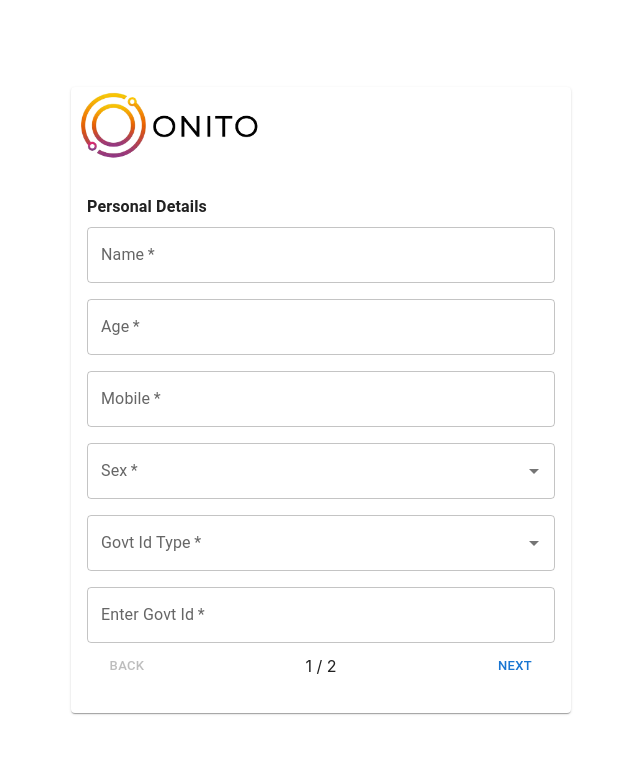
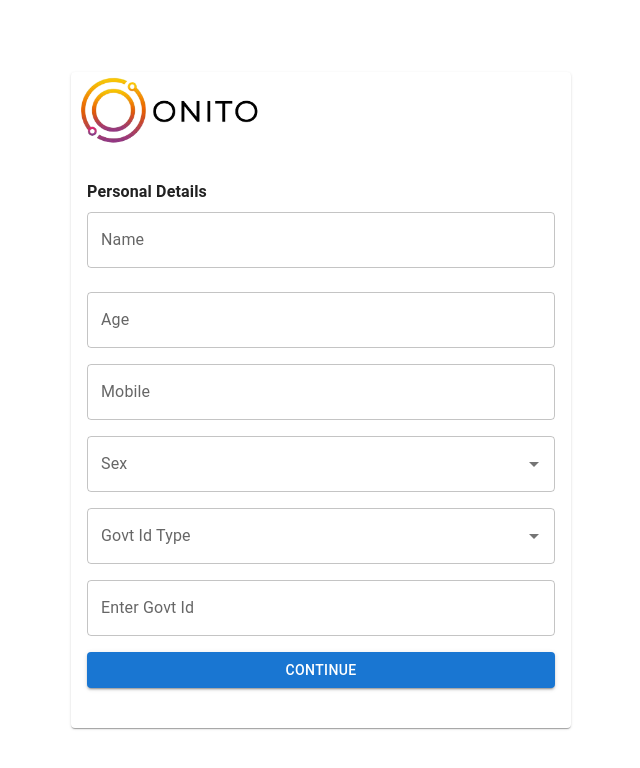
Before and after one commit to coder-rupak/form-validation-project-by-onito-technologies, a React (Create React App) app: page / in a window 1280 px wide. Shown: the top 768 px of the page, without its empty margins (319-959 px from the left). Built offline with nearby package versions, Linux system fonts and the light colour scheme.

Commit message:
steeper incorporated

```diff
--- a/src/pages/Forms/Form1.tsx
+++ b/src/pages/Forms/Form1.tsx
@@ -1,5 +1,11 @@
 import React from "react";
-import { Autocomplete, Grid, TextField } from "@mui/material";
+import {
+  Autocomplete,
+  Button,
+  Grid,
+  TextField,
+  Typography,
+} from "@mui/material";
 import { useForm } from "react-hook-form";
 import { yupResolver } from "@hookform/resolvers/yup";
 import * as yup from "yup";
@@ -16,41 +22,53 @@ const govtIdTypeList = [
 
 interface FormInput {
   name: string;
-  dob: string;
-  mobile: string;
-  sex: string;
-  govtType: string;
-  govtId: string;
+  // dob: string;
+  // mobile: string;
+  // sex: string;
+  // govtType: string;
+  // govtId: string;
 }
+
+type Props = {
+  onContinue: any;
+};
 
 // yup schema
 const schema = yup.object().shape({
-  name: yup.string().required("Name required").min(3, "Min 3 characters"),
-  dob: yup.string().required("DOB required"),
-  mobile: yup
+  name: yup
     .string()
-    .required("Phone number required")
-    .matches(
-      /^((\\+[1-9]{1,4}[ \\-]*)|(\\([0-9]{2,3}\\)[ \\-]*)|([0-9]{2,4})[ \\-]*)*?[0-9]{3,4}?[ \\-]*[0-9]{3,4}?$/,
-      "Please enter valid phone number"
-    ),
-  sex: yup.string().required("State is a required field"),
-  govtType: yup.string().required("Phone is a required field"),
-  govtId: yup.string().required("Zipcode is a required field"),
+    .required("Name required")
+    .min(3, "Min 3 character required"),
+  // dob: yup.string().required("DOB required"),
+  // mobile: yup
+  //   .string()
+  //   .required("Phone number required")
+  //   .matches(
+  //     /^((\\+[1-9]{1,4}[ \\-]*)|(\\([0-9]{2,3}\\)[ \\-]*)|([0-9]{2,4})[ \\-]*)*?[0-9]{3,4}?[ \\-]*[0-9]{3,4}?$/,
+  //     "Please enter valid phone number"
+  //   ),
+  // sex: yup.string().required("Please select sex"),
+  // // govtType: yup.string().required("Phone is a required field"),
+  // govtId:
+  //   yup.string().required("Please type 12 digit Aadhar number").min(12) ||
+  //   yup.string().required("Please type 10 digit Pan number").min(10),
 });
 
-export const Form1: React.FC = () => {
+export const Form1 = ({ onContinue }: Props) => {
   const {
     register,
     handleSubmit,
-    // formState: { errors },
+    formState: { errors },
   } = useForm<FormInput>({ resolver: yupResolver(schema) });
 
   const onSubmit = (data: FormInput) => {
+    console.log("SUBMIT HIT");
+    onContinue();
     console.log(data);
   };
 
   const firstFormMarkup = (
+    <>
       <form onSubmit={handleSubmit(onSubmit)}>
         <Grid
           container
@@ -61,36 +79,35 @@ export const Form1: React.FC = () => {
         >
           <Grid item xs={12} sm={12} md={12} lg={12} xl={12}>
             <TextField
-            required
-            id="outlined-required"
+              id="name"
               label="Name"
               placeholder="Enter Name"
               size="medium"
               fullWidth
               {...register("name")}
-            // error={errors?.name?.type === "required" ? true : false}
             />
+            <Typography color="red" sx={{ pt: 1 }}>
+              {errors.name && errors?.name?.message}
+            </Typography>
           </Grid>
           <Grid item xs={12} sm={12} md={12} lg={12} xl={12}>
             <TextField
-            required
               id="outlined-required"
               label="Age"
               placeholder="Age in Years"
               size="medium"
               fullWidth
-            {...register("dob")}
+              // {...register("dob")}
             />
           </Grid>
           <Grid item xs={12} sm={12} md={12} lg={12} xl={12}>
             <TextField
-            required
               id="outlined-required"
               label="Mobile"
               placeholder="Enter Mobile"
               size="medium"
               fullWidth
-            {...register("mobile")}
+              // {...register("mobile")}
             />
           </Grid>
           <Grid item xs={12} sm={12} md={12} lg={12} xl={12}>
@@ -103,8 +120,7 @@ export const Form1: React.FC = () => {
                   label="Sex"
                   size="medium"
                   fullWidth
-                required
-                {...register("sex")}
+                  // {...register("sex")}
                 />
               )}
             />
@@ -119,25 +135,30 @@ export const Form1: React.FC = () => {
                   label="Govt Id Type"
                   size="medium"
                   fullWidth
-                required
-                {...register("govtType")}
+                  // {...register("govtType")}
                 />
               )}
             />
           </Grid>
           <Grid item xs={12} sm={12} md={6} lg={6} xl={6}>
             <TextField
-            required
               id="outlined-required"
               label="Enter Govt Id"
               placeholder="Enter Govt Id"
               size="medium"
               fullWidth
-            {...register("govtId")}
+              // {...register("govtId")}
             />
+          </Grid>
+          <Grid item xs={12} sm={12} md={12} lg={12} xl={12}>
+            <Button variant="contained" fullWidth size="medium" type="submit">
+              Continue
+            </Button>
+            {/* <input type="submit" /> */}
           </Grid>
         </Grid>
       </form>
+    </>
   );
   return <>{firstFormMarkup}</>;
 };
--- a/src/pages/LoginLayout/index.tsx
+++ b/src/pages/LoginLayout/index.tsx
@@ -2,7 +2,6 @@ import React from "react";
 import OnitoLogo from "../../assets/onito.png";
 import {
   Box,
-  Button,
   Card,
   CardContent,
   Grid,
@@ -11,36 +10,31 @@ import {
 } from "@mui/material";
 import { Form1 } from "../Forms/Form1";
 import { Form2 } from "../Forms/Form2";
-
-const steps = [
-  {
-    header: "Personal Details",
-    layout: <Form1 />,
-  },
-  {
-    header: "Address Detailes",
-    layout: <Form2 />,
-  },
-];
+import "./stepper.css";
 
 export default function Login() {
   const [activeStep, setActiveStep] = React.useState(0);
-  console.log("activeStep", activeStep);
-  const maxSteps = steps.length;
-
   const handleNext = () => {
     setActiveStep((prevActiveStep) => prevActiveStep + 1);
   };
 
-  const handleBack = () => {
-    setActiveStep((prevActiveStep) => prevActiveStep - 1);
-  };
+  const steps = [
+    {
+      header: "Personal Details",
+      layout: <Form1 onContinue={handleNext} />,
+    },
+    {
+      header: "Address Details",
+      layout: <Form2 />,
+    },
+  ];
 
   const pageMarkup = (
     <Grid container direction="row" justifyContent="center" alignItems="center">
       <Card sx={{ minWidth: 500 }}>
         <img src={OnitoLogo} alt="Logo" height="80" />
         <CardContent>
+          {/* <Form1 onContinue={handleNext}/> */}
           <Box py={1}>
             <Typography fontWeight="bold">
               {steps[activeStep].header}
@@ -48,28 +42,12 @@ export default function Login() {
           </Box>
           {steps[activeStep].layout}
           <MobileStepper
-            variant="text"
-            steps={maxSteps}
+            variant="dots"
+            steps={steps.length}
             position="static"
             activeStep={activeStep}
-            nextButton={
-              <Button
-                size="small"
-                onClick={handleNext}
-                disabled={activeStep === maxSteps - 1}
-              >
-                Next
-              </Button>
-            }
-            backButton={
-              <Button
-                size="small"
-                onClick={handleBack}
-                disabled={activeStep === 0}
-              >
-                Back
-              </Button>
-            }
+            nextButton={null}
+            backButton={null}
           />
         </CardContent>
       </Card>
--- /dev/null
+++ b/src/pages/LoginLayout/stepper.css
@@ -0,0 +1,3 @@
+.MuiMobileStepper-dot{
+    display: none;
+}
```
Lines whose indentation alone changed are shown as unchanged.
